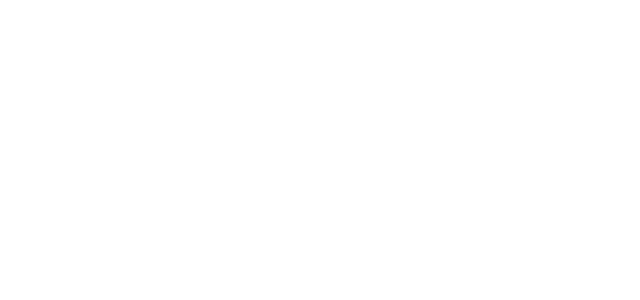
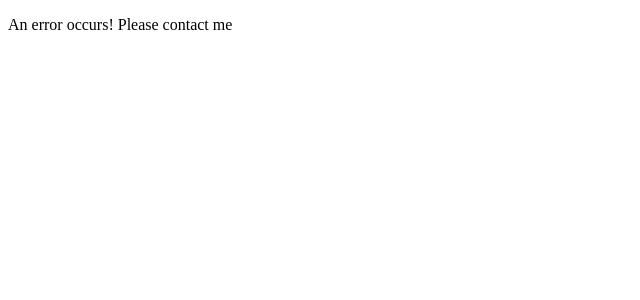
Before and after one commit to shwesin-org-com/angular-login-logout-raw, an Angular app: page / in a window 1280 px wide. Shown: the top 300 px of the page, without its empty margins (0-640 px from the left). Built offline with nearby package versions, Linux system fonts and the light colour scheme.

Commit message:
error component create

```diff
--- a/src/app/app-routing.module.ts
+++ b/src/app/app-routing.module.ts
@@ -2,11 +2,13 @@
 import { Routes, RouterModule } from '@angular/router';
 import { LoginComponent } from './login/login.component';
 import { WelcomeComponent } from './welcome/welcome.component';
+import { ErrorComponent } from './error/error.component';
 
 
 const routes: Routes = [
   { path: 'login', component: LoginComponent },
-  { path: 'welcome', component: WelcomeComponent}
+  { path: 'welcome', component: WelcomeComponent},
+  { path: '**', component: ErrorComponent}
 ];
 
 @NgModule({
--- a/src/app/app.module.ts
+++ b/src/app/app.module.ts
@@ -6,12 +6,14 @@
 import { AppComponent } from './app.component';
 import { WelcomeComponent } from './welcome/welcome.component';
 import { LoginComponent } from './login/login.component';
+import { ErrorComponent } from './error/error.component';
 
 @NgModule({
   declarations: [
     AppComponent,
     WelcomeComponent,
-    LoginComponent
+    LoginComponent,
+    ErrorComponent
   ],
   imports: [
     BrowserModule,
--- /dev/null
+++ b/src/app/error/error.component.html
@@ -0,0 +1 @@
+<p>{{errorMessage}}</p>
--- /dev/null
+++ b/src/app/error/error.component.ts
@@ -0,0 +1,15 @@
+import { Component, OnInit } from '@angular/core';
+
+@Component({
+  selector: 'app-error',
+  templateUrl: './error.component.html',
+  styleUrls: ['./error.component.css']
+})
+export class ErrorComponent implements OnInit {
+  errorMessage = 'An error occurs! Please contact me';
+  constructor() { }
+
+  ngOnInit(): void {
+  }
+
+}
```
Also changed, not shown: src/app/error/error.component.css (added), 1 other file (tests, documents, lock files or other folders).
